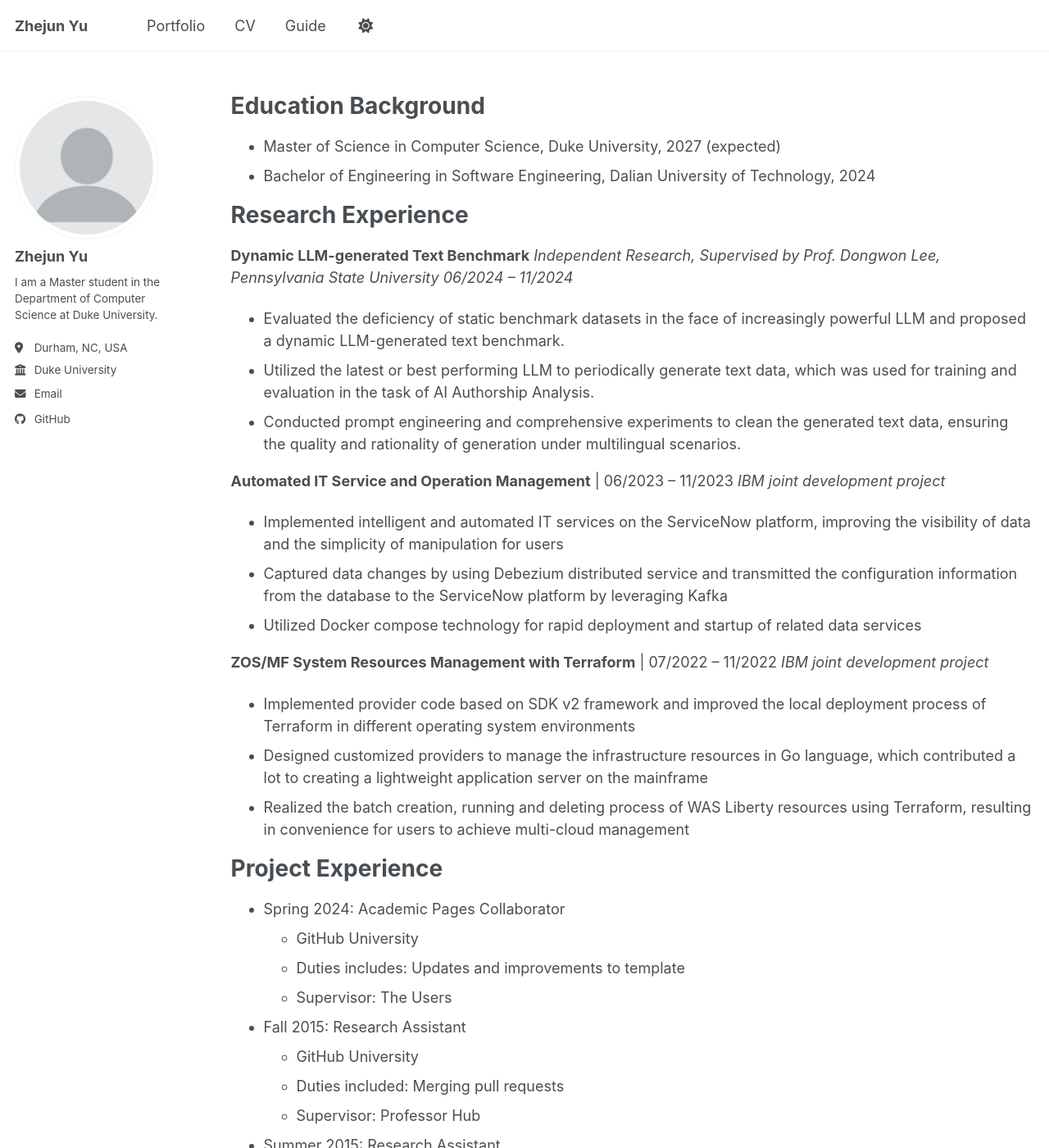
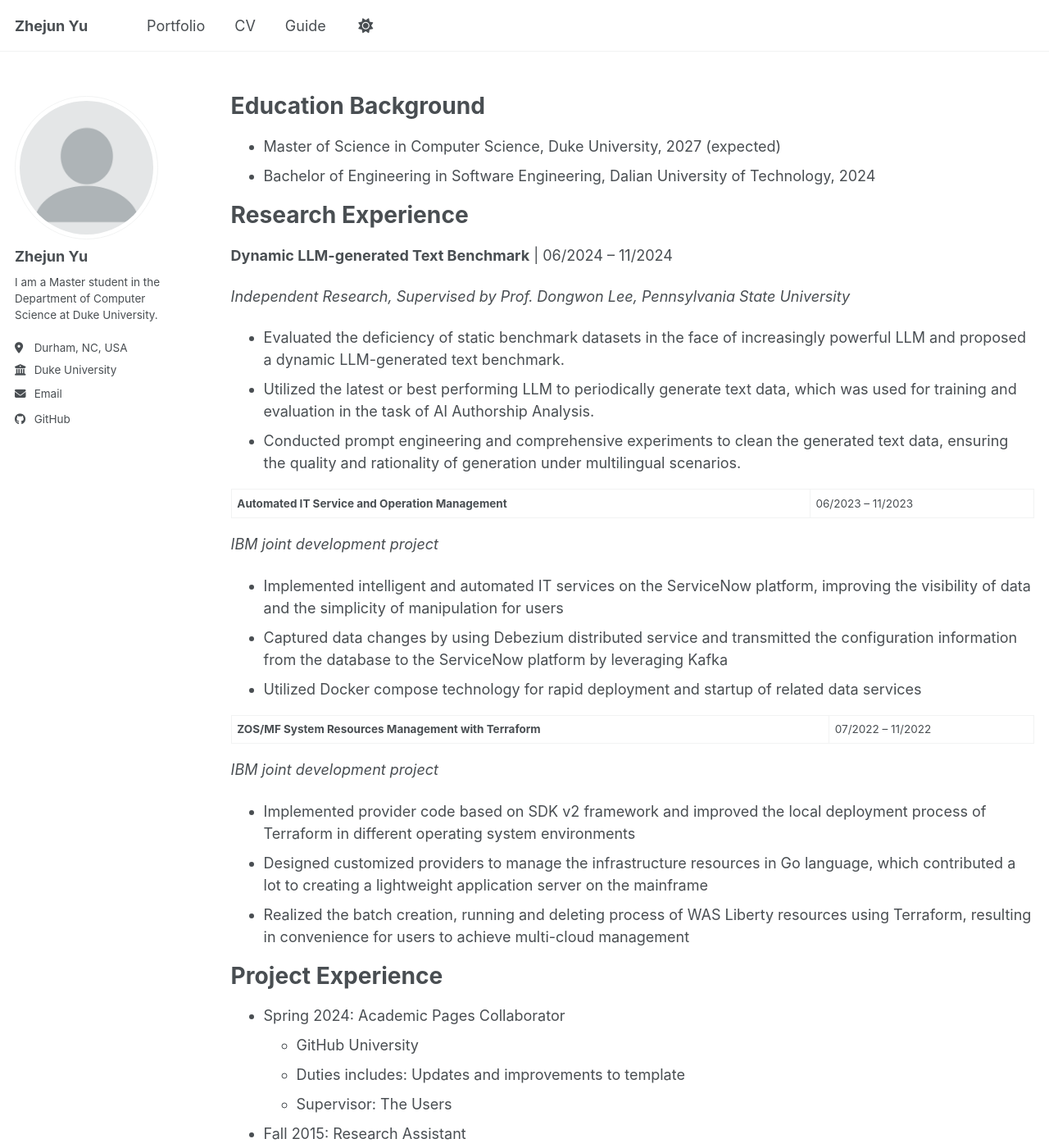
Before and after one commit to unknownyouth/unknownyouth.github.io, a Jekyll site: the page built from _pages/cv.md, in a window 1280 px wide and 1400 px high. Shown: the whole window at 82% size. Built offline with Jekyll 4.4.1, drawn with Linux system fonts in a browser that asks for light colours; a script bundle is joined from its source files by our own code; library files that are not in the unit come from our copies.

```diff
--- a/_pages/cv.md
+++ b/_pages/cv.md
@@ -15,20 +15,23 @@ Education Background
 * Bachelor of Engineering in Software Engineering, Dalian University of Technology, 2024
 
 # Research Experience
-**Dynamic LLM-generated Text Benchmark**
-*Independent Research, Supervised by Prof. Dongwon Lee, Pennsylvania State University* *06/2024 – 11/2024*
+**Dynamic LLM-generated Text Benchmark** | 06/2024 – 11/2024
+
+*Independent Research, Supervised by Prof. Dongwon Lee, Pennsylvania State University*
 
 * Evaluated the deficiency of static benchmark datasets in the face of increasingly powerful LLM and proposed a dynamic LLM-generated text benchmark.
 * Utilized the latest or best performing LLM to periodically generate text data, which was used for training and evaluation in the task of AI Authorship Analysis.
 * Conducted prompt engineering and comprehensive experiments to clean the generated text data, ensuring the quality and rationality of generation under multilingual scenarios.
 
 **Automated IT Service and Operation Management** | 06/2023 – 11/2023
+
 *IBM joint development project*
 * Implemented intelligent and automated IT services on the ServiceNow platform, improving the visibility of data and the simplicity of manipulation for users
 * Captured data changes by using Debezium distributed service and transmitted the configuration information from the database to the ServiceNow platform by leveraging Kafka
 * Utilized Docker compose technology for rapid deployment and startup of related data services
 
 **ZOS/MF System Resources Management with Terraform** | 07/2022 – 11/2022
+
 *IBM joint development project*
 * Implemented provider code based on SDK v2 framework and improved the local deployment process of Terraform in different operating system environments
 * Designed customized providers to manage the infrastructure resources in Go language, which contributed a lot to creating a lightweight application server on the mainframe
```
